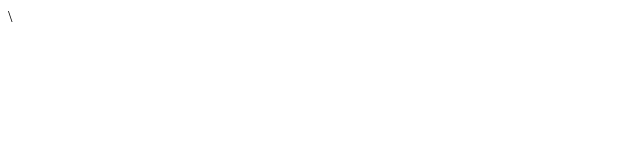
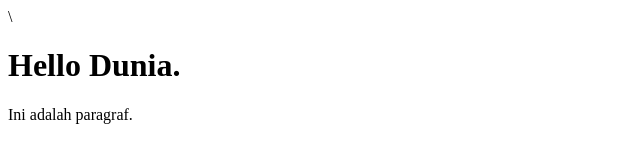
Before and after one commit to anugrahandi/PR-1, a plain HTML site: page index.html in a window 1280 px wide. Shown: the whole page, without its empty margins (0-640 px from the left). Drawn offline with Linux system fonts and the light colour scheme.

Commit message:
Ini adalah komit kedua setelah upstreaming ke github.

```diff
--- a/index.html
+++ b/index.html
@@ -3,9 +3,10 @@
 <head>
     <meta charset="UTF-8">
     <meta name="viewport" content="width=device-width, initial-scale=1.0">
-    <title>Document</title>
+    <title>Ini adalah dokumen HTML</title>
 </head>
 <body>
-
+    <h1>Hello Dunia.</h1>
+    <p>Ini adalah paragraf.</p>
 </body>
 </html>
```
